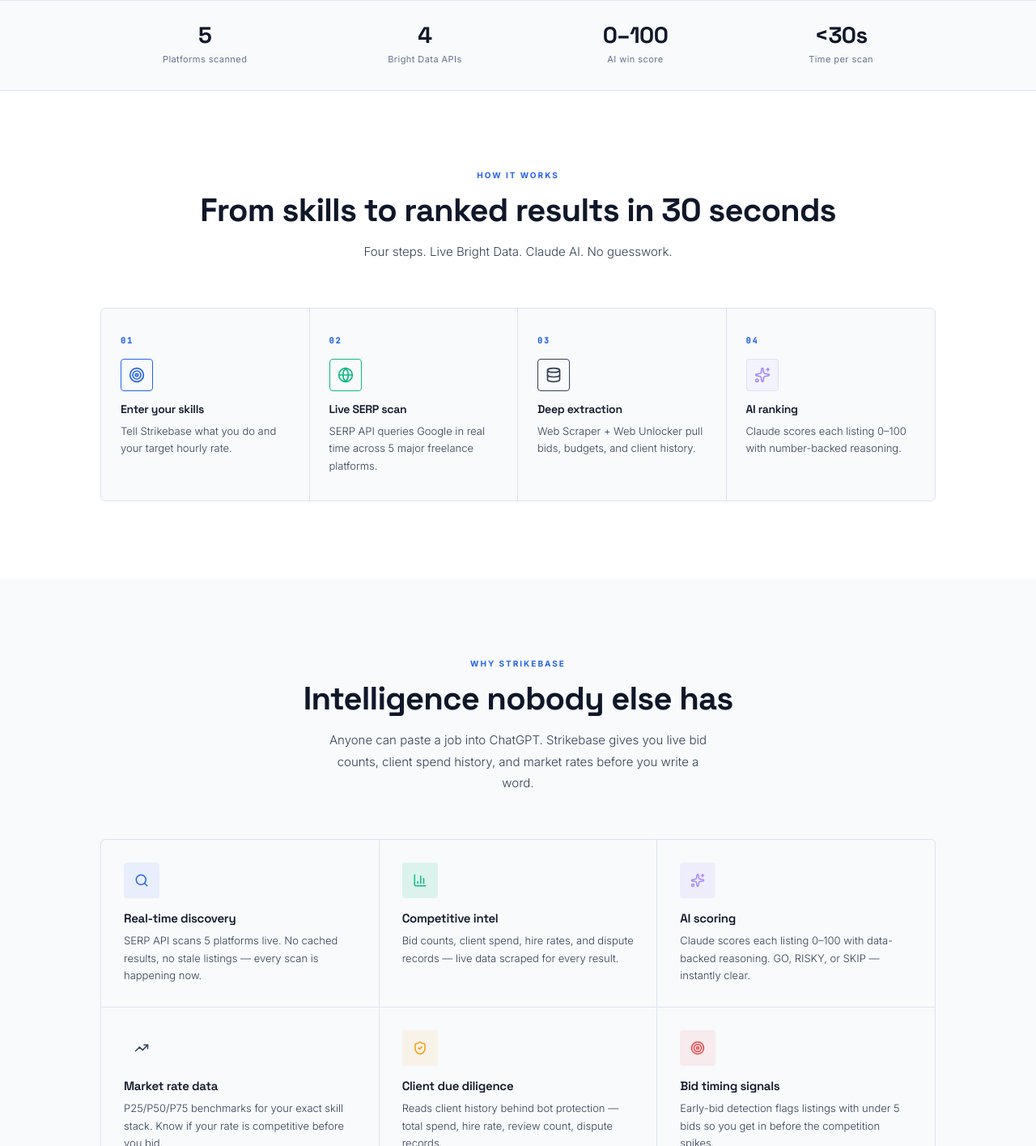
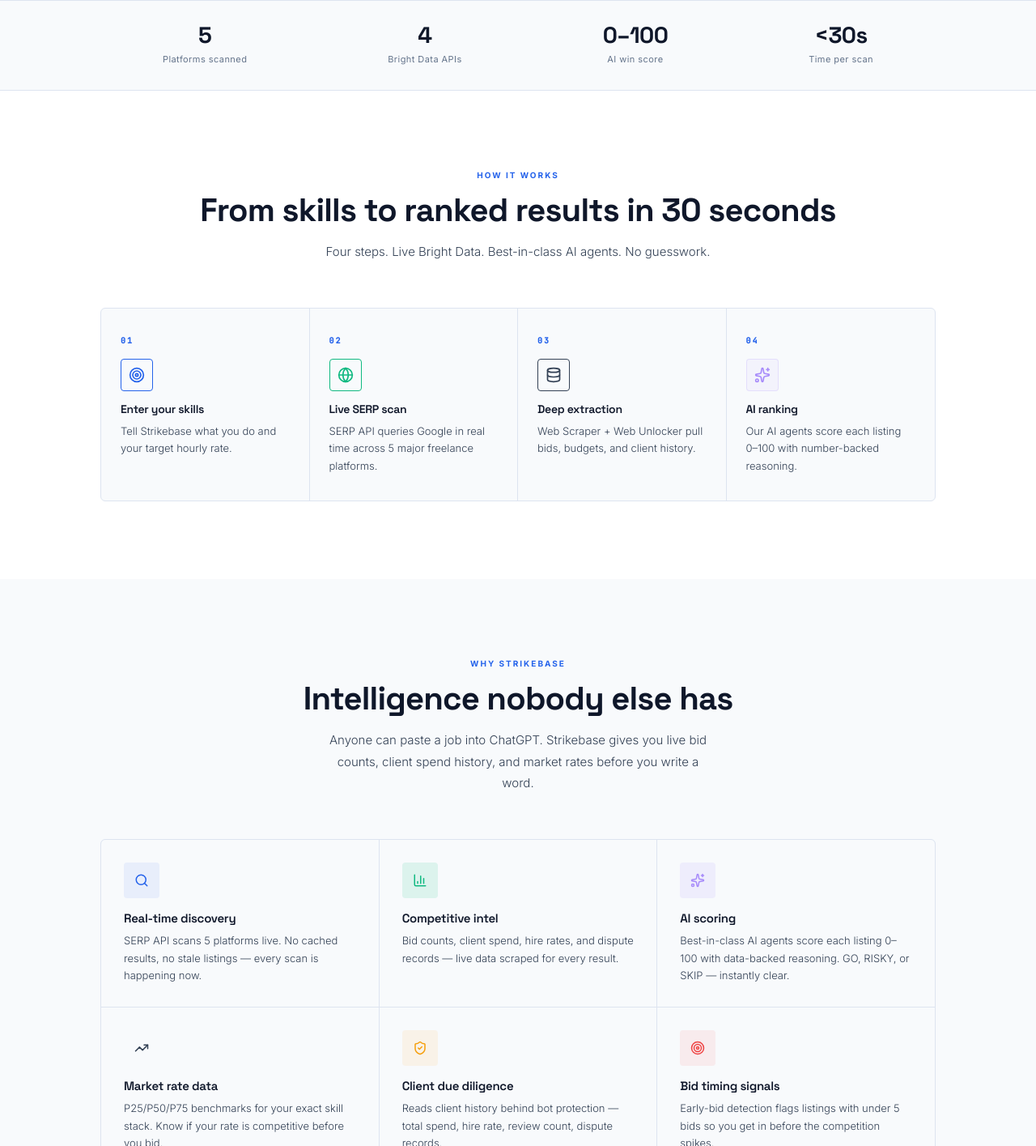
Before and after one commit to links-astec/Strikebase, a Next.js app in the folder frontend/: page / in a window 1280 px wide. Shown: the part 1129-2544 px from the top of the page at 81% size. Built offline with nearby package versions, Linux system fonts and the light colour scheme; no server answers.

Commit message:
remove Claude branding from user-facing UI

```diff
--- a/frontend/components/LoadingState.tsx
+++ b/frontend/components/LoadingState.tsx
@@ -4,12 +4,12 @@
   { Icon: Search,    label: "SERP search",     desc: "Live scan across Upwork, Freelancer, Guru, PeoplePerHour, Toptal" },
   { Icon: Database,  label: "Extracting data",  desc: "Web Scraper API pulling details from each listing" },
   { Icon: UserCheck, label: "Client profiles",  desc: "Web Unlocker reading client history & spend data" },
-  { Icon: Sparkles,  label: "AI scoring",       desc: "Claude ranking every listing by your win probability" },
+  { Icon: Sparkles,  label: "AI scoring",       desc: "Advanced AI ranking every listing by your win probability" },
 ];
 
 function detect(msg: string): number {
   const m = msg.toLowerCase();
-  if (m.includes("scor") || m.includes("claude") || m.includes("ai") || m.includes("of ")) return 3;
+  if (m.includes("scor") || m.includes("ai") || m.includes("of ")) return 3;
   if (m.includes("client") || m.includes("profile") || m.includes("unlock")) return 2;
   if (m.includes("scraping") || m.includes("extract") || m.includes("found") || m.includes("detail")) return 1;
   return 0;
--- a/frontend/pages/app/analyze.tsx
+++ b/frontend/pages/app/analyze.tsx
@@ -56,7 +56,7 @@
               Analyze a Job
             </h1>
             <p style={{ fontSize: 13, color: "var(--text-3)", fontWeight: 300 }}>
-              Paste a URL or job description — Claude will score it against your profile
+              Paste a URL or job description — our AI agents will score it against your profile
             </p>
           </div>
         </div>
@@ -130,7 +130,7 @@
 
               <button type="submit" disabled={loading || !canSubmit} className="btn btn-primary" style={{ width: "100%", padding: "12px 0" }}>
                 {loading ? (
-                  <><Loader2 size={14} style={{ animation: "spin 0.7s linear infinite" }} /> Analyzing with Claude...</>
+                  <><Loader2 size={14} style={{ animation: "spin 0.7s linear infinite" }} /> Analyzing...</>
                 ) : "Analyze opportunity"}
               </button>
             </form>
--- a/frontend/pages/app/dashboard.tsx
+++ b/frontend/pages/app/dashboard.tsx
@@ -174,7 +174,7 @@
                   Suggested projects
                 </p>
                 <span style={{ fontSize: 10, color: "var(--gold)", letterSpacing: "0.08em", background: "var(--gold-muted)", border: "1px solid var(--gold-border)", borderRadius: "var(--radius)", padding: "2px 7px" }}>
-                  AI · Claude
+                  AI · Agents
                 </span>
               </div>
 
--- a/frontend/pages/index.tsx
+++ b/frontend/pages/index.tsx
@@ -8,7 +8,7 @@
 const FEATURES = [
   { Icon: Search,      color: "var(--gold)",   bg: "var(--gold-muted)",        glow: "rgba(59,130,246,0.18)",   title: "Real-time discovery",  desc: "SERP API scans 5 platforms live. No cached results, no stale listings — every scan is happening now." },
   { Icon: BarChart3,   color: "var(--go)",     bg: "rgba(16,185,129,0.12)",    glow: "rgba(16,185,129,0.18)",   title: "Competitive intel",    desc: "Bid counts, client spend, hire rates, and dispute records — live data scraped for every result." },
-  { Icon: Sparkles,    color: "#a78bfa",       bg: "rgba(167,139,250,0.12)",   glow: "rgba(167,139,250,0.18)",  title: "AI scoring",           desc: "Claude scores each listing 0–100 with data-backed reasoning. GO, RISKY, or SKIP — instantly clear." },
+  { Icon: Sparkles,    color: "#a78bfa",       bg: "rgba(167,139,250,0.12)",   glow: "rgba(167,139,250,0.18)",  title: "AI scoring",           desc: "Best-in-class AI agents score each listing 0–100 with data-backed reasoning. GO, RISKY, or SKIP — instantly clear." },
   { Icon: TrendingUp,  color: "var(--text-2)", bg: "rgba(255,255,255,0.06)",   glow: "rgba(148,163,184,0.12)",  title: "Market rate data",     desc: "P25/P50/P75 benchmarks for your exact skill stack. Know if your rate is competitive before you bid." },
   { Icon: ShieldCheck, color: "var(--warn)",   bg: "var(--warn-bg)",           glow: "rgba(245,158,11,0.16)",   title: "Client due diligence", desc: "Reads client history behind bot protection — total spend, hire rate, review count, dispute records." },
   { Icon: Target,      color: "var(--danger)", bg: "var(--danger-bg)",         glow: "rgba(239,68,68,0.16)",    title: "Bid timing signals",   desc: "Early-bid detection flags listings with under 5 bids so you get in before the competition spikes." },
@@ -18,7 +18,7 @@
   { num: "01", Icon: Target,   color: "var(--gold)",   title: "Enter your skills",  desc: "Tell Strikebase what you do and your target hourly rate." },
   { num: "02", Icon: Globe,    color: "var(--go)",     title: "Live SERP scan",     desc: "SERP API queries Google in real time across 5 major freelance platforms." },
   { num: "03", Icon: Database, color: "var(--text-2)", title: "Deep extraction",    desc: "Web Scraper + Web Unlocker pull bids, budgets, and client history." },
-  { num: "04", Icon: Sparkles, color: "#a78bfa",       title: "AI ranking",         desc: "Claude scores each listing 0–100 with number-backed reasoning." },
+  { num: "04", Icon: Sparkles, color: "#a78bfa",       title: "AI ranking",         desc: "Our AI agents score each listing 0–100 with number-backed reasoning." },
 ];
 
 const TEAM = [
@@ -191,7 +191,7 @@
           <div className="lp-sec-hd lp-reveal">
             <p className="lp-sec-lbl">How it works</p>
             <h2 className="lp-sec-h2">From skills to ranked results in 30 seconds</h2>
-            <p className="lp-sec-p">Four steps. Live Bright Data. Claude AI. No guesswork.</p>
+            <p className="lp-sec-p">Four steps. Live Bright Data. Best-in-class AI agents. No guesswork.</p>
           </div>
           <div className="lp-steps">
             {STEPS.map((s, i) => (
```
